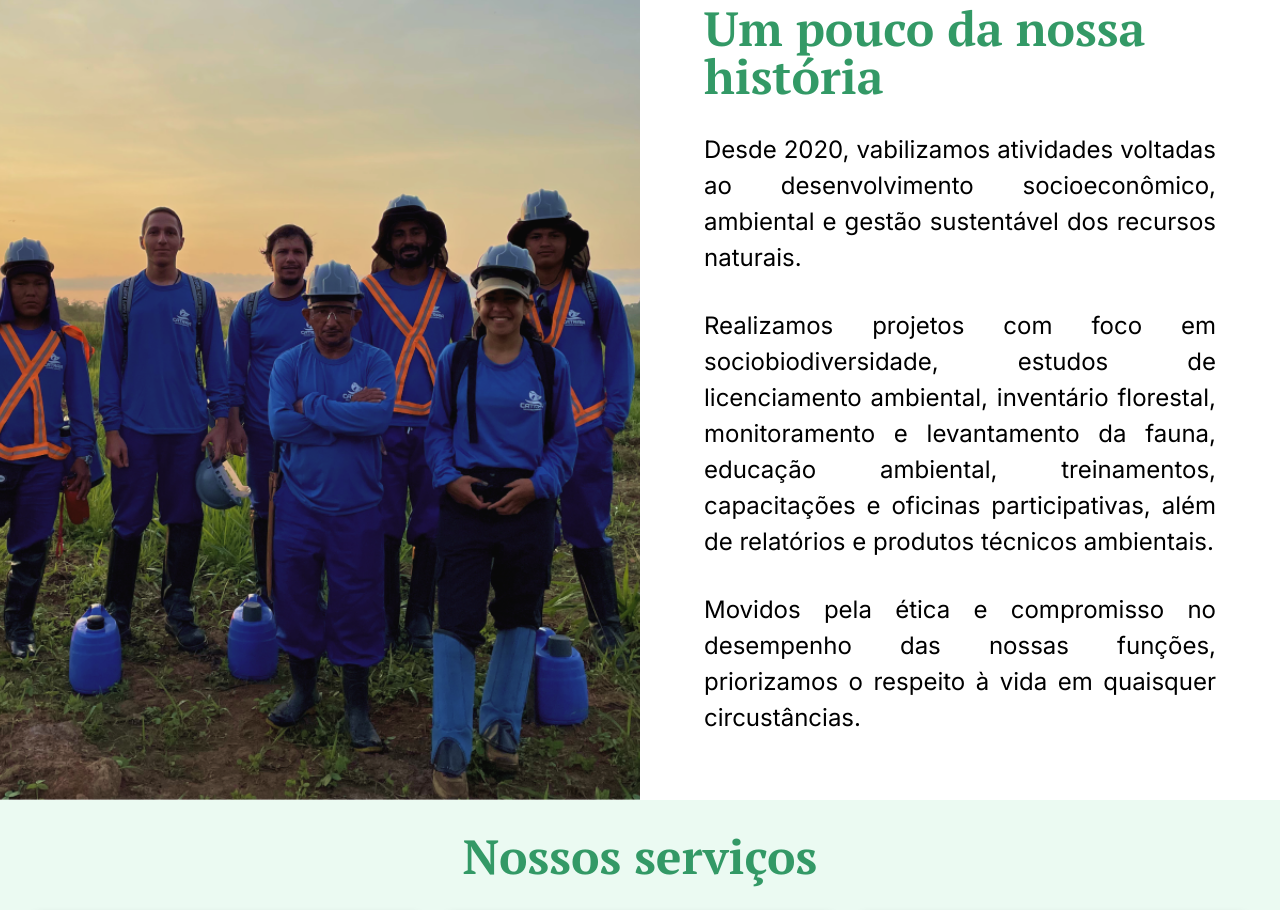
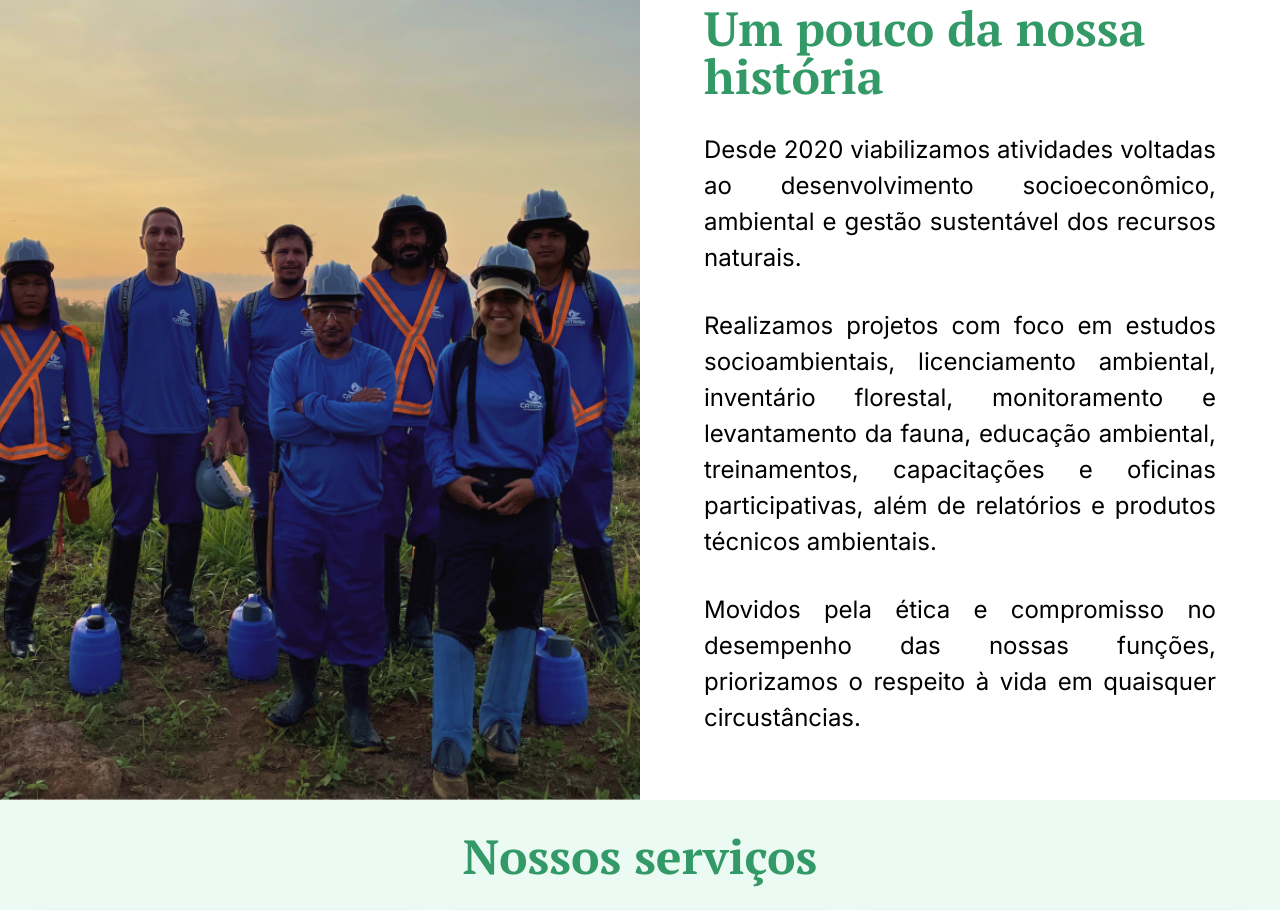
Before and after one commit to eu-erickfernandes/catraia-page, a Next.js app: page / in a window 1280 px wide. Shown: the part 860-1770 px from the top of the page. Built offline with nearby package versions, Linux system fonts and the light colour scheme.

Commit message:
Corrigindo ortografia

```diff
--- a/app/secoes/Sobre/index.jsx
+++ b/app/secoes/Sobre/index.jsx
@@ -13,10 +13,10 @@ const Sobre = () => {
                 <h2 className={ `secao__titulo ${ styles.sobre__titulo }` }>Um pouco da nossa história</h2>
 
                 <img className={ styles.sobre__icone } src='./icones-sobre/clock.svg' alt='Ícone' loading='lazy'/>
-                <p className={ styles.sobre__paragrafo }>Desde 2020, vabilizamos atividades voltadas ao desenvolvimento socioeconômico, ambiental e gestão sustentável dos recursos naturais.</p>
+                <p className={ styles.sobre__paragrafo }>Desde 2020 viabilizamos atividades voltadas ao desenvolvimento socioeconômico, ambiental e gestão sustentável dos recursos naturais.</p>
 
                 <img className={ styles.sobre__icone } src='./icones-sobre/compass.svg' alt='Ícone' loading='lazy'/>
-                <p className={ styles.sobre__paragrafo }>Realizamos projetos com foco em sociobiodiversidade, estudos de licenciamento ambiental, inventário florestal, monitoramento e levantamento da fauna, educação ambiental, treinamentos, capacitações e oficinas participativas, além de relatórios e produtos técnicos ambientais.</p>
+                <p className={ styles.sobre__paragrafo }>Realizamos projetos com foco em estudos socioambientais, licenciamento ambiental, inventário florestal, monitoramento e levantamento da fauna, educação ambiental, treinamentos, capacitações e oficinas participativas, além de relatórios e produtos técnicos ambientais.</p>
 
                 <img className={ styles.sobre__icone } src='./icones-sobre/hands.svg' alt='Ícone' loading='lazy'/>
                 <p className={ styles.sobre__paragrafo }>Movidos pela ética e compromisso no desempenho das nossas funções, priorizamos o respeito à vida em quaisquer circustâncias.</p>
```
